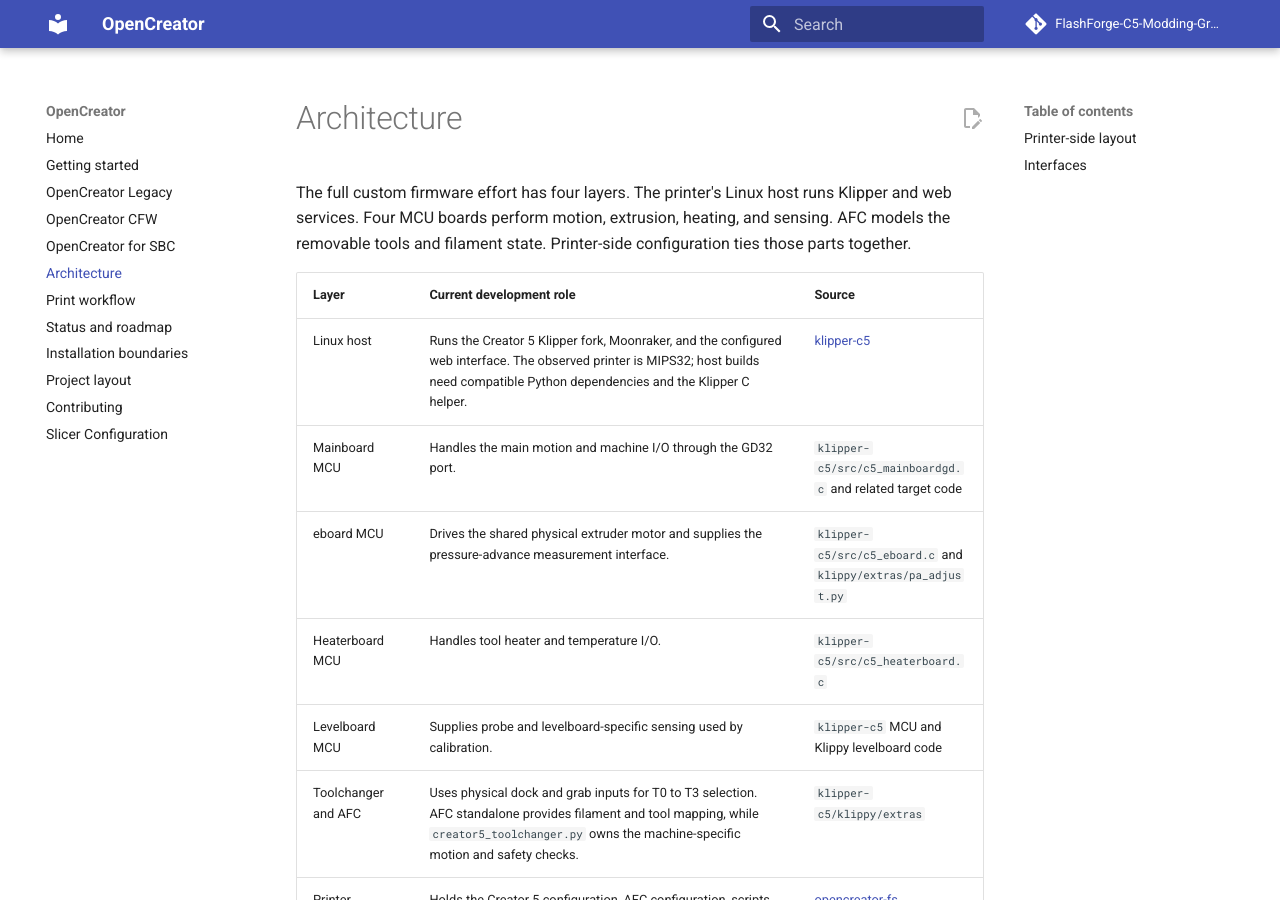
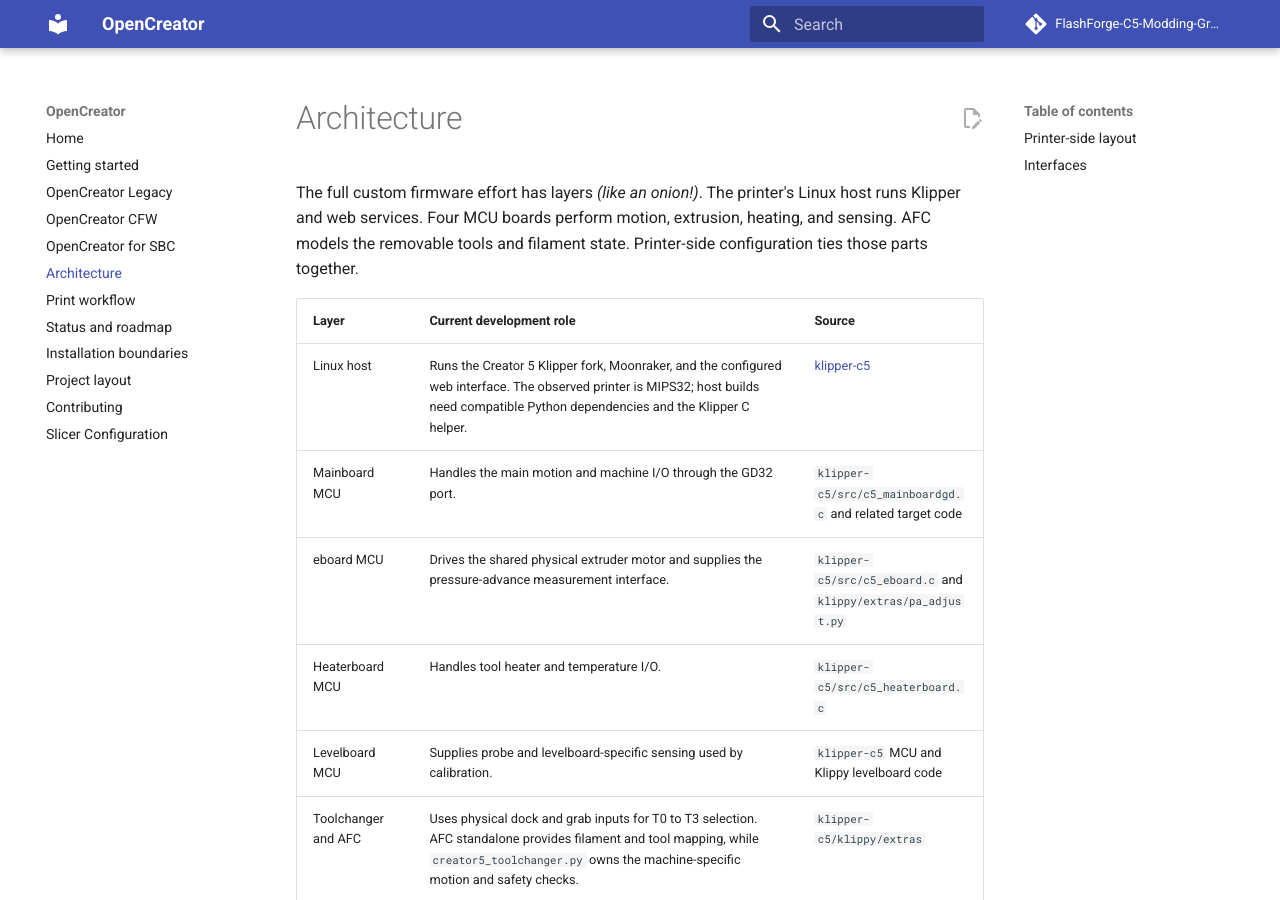
Before and after one commit to FlashForge-C5-Modding-Group/OpenCreator, an MkDocs documentation site: the page built from docs/architecture.md, in a window 1280 px wide and 900 px high. Built offline with MkDocs 1.6.1 and Material for MkDocs 9.7.7, drawn with Linux system fonts in a browser that asks for light colours; comment, search, counter and statistics services are not loaded.

Commit message:
I have to make an onion joke before sleeping

```diff
--- a/docs/architecture.md
+++ b/docs/architecture.md
@@ -1,6 +1,6 @@
 # Architecture
 
-The full custom firmware effort has four layers. The printer's Linux host runs
+The full custom firmware effort has layers *(like an onion!)*. The printer's Linux host runs
 Klipper and web services. Four MCU boards perform motion, extrusion, heating,
 and sensing. AFC models the removable tools and filament state. Printer-side
 configuration ties those parts together.
```
